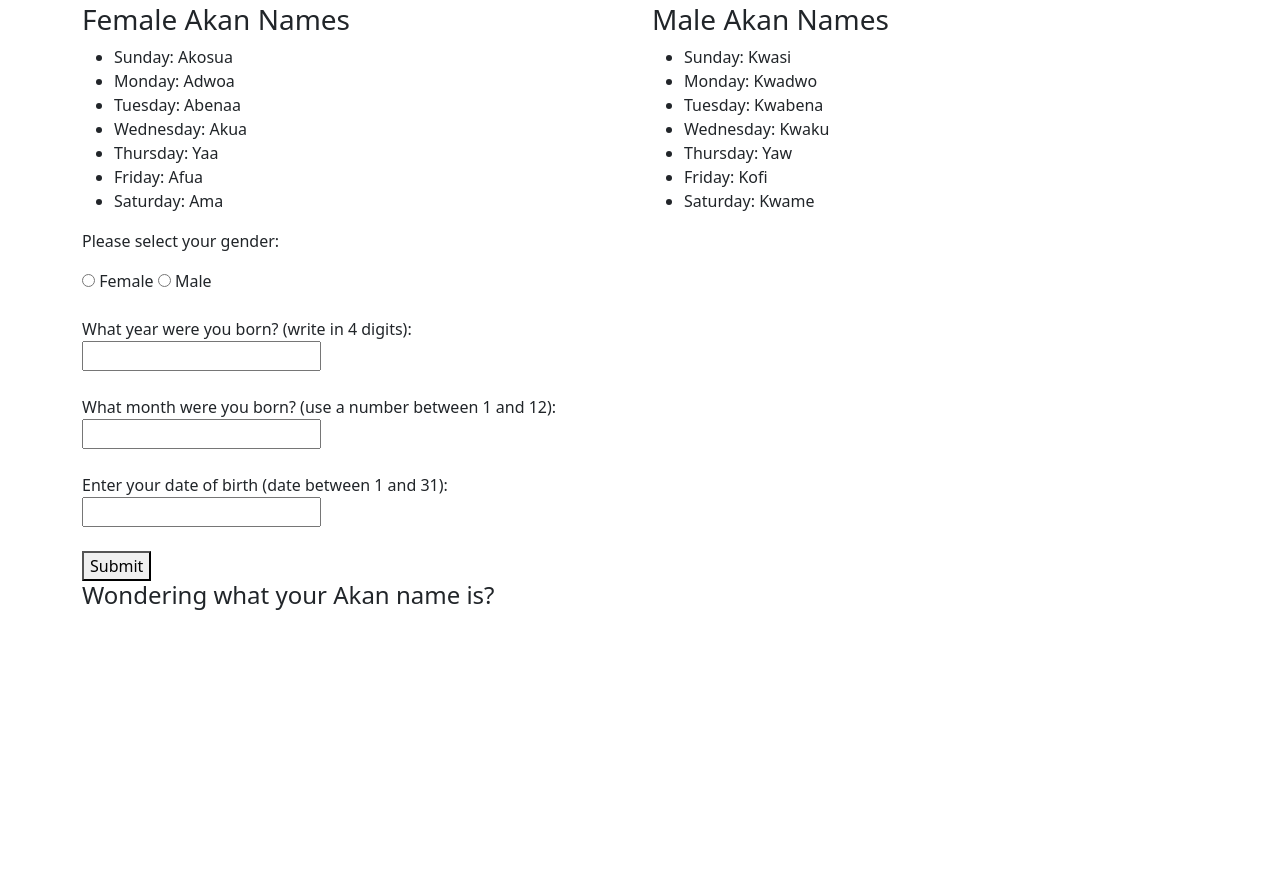
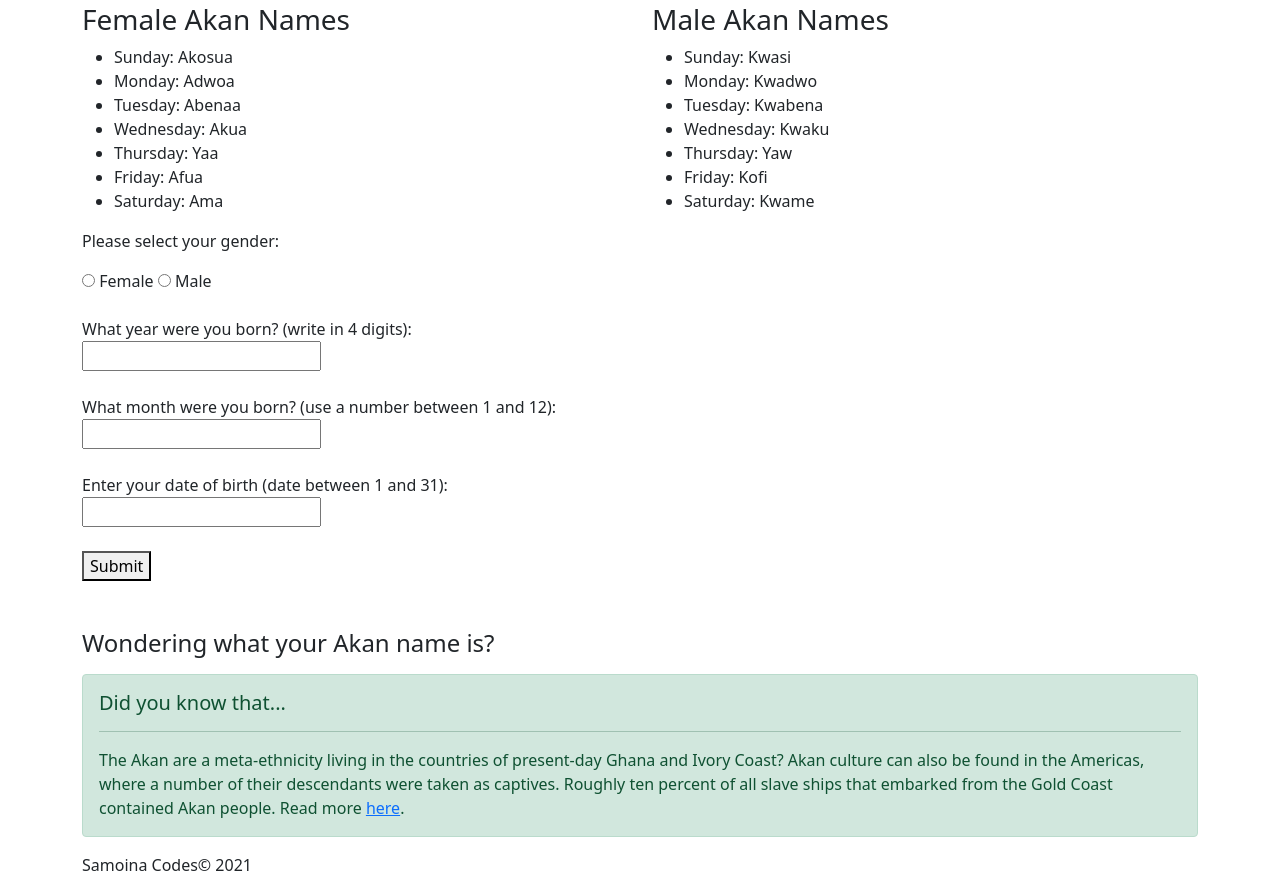
Before and after one commit to samoina-mbuguah/akan-names-project, a plain HTML site: page index.html in a window 1280 px wide. Shown: the part 1010-1903 px from the top of the page. Before the commit the page ends 1636 px from the top, so only its background shows below. Drawn offline with nearby package versions, Linux system fonts and the light colour scheme.

Commit message:
Add a footer and alert using Bootstrap CDN

```diff
--- a/index.html
+++ b/index.html
@@ -73,9 +73,20 @@
 
         <button type="submit">Submit</button>
       </form>
+      <br><br>
     </div>
+    <div class="display">
       <h4>Wondering what your Akan name is?</h4>
-    <p id="displayAkanNameHere"></p>
+      <p id="displayAkanNameHere"></p>
+    </div>
+
+    <div class="alert alert-success" role="alert">
+      <h5 class="alert-heading">Did you know that...</h5>
+      <hr>
+      <p class="mb-0">The Akan are a meta-ethnicity living in the countries of present-day Ghana and Ivory Coast? Akan culture can also be found in the Americas, where a number of their descendants were taken as captives. Roughly ten percent of all slave ships that embarked from the Gold Coast contained Akan people. Read more <a href="https://www.cia.gov/the-world-factbook/countries/ghana/">here</a>.
+    </p>
+    </div>
+    <p class="footer">Samoina Codes© 2021</p>
   </div>
   <script src="/JS/scripts.js"></script>
 </body>
```
